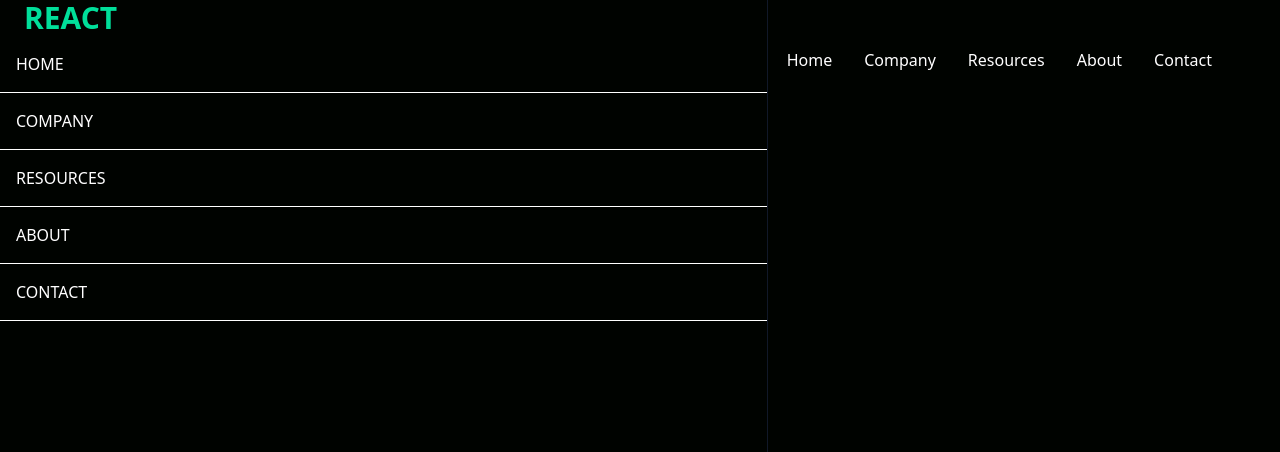
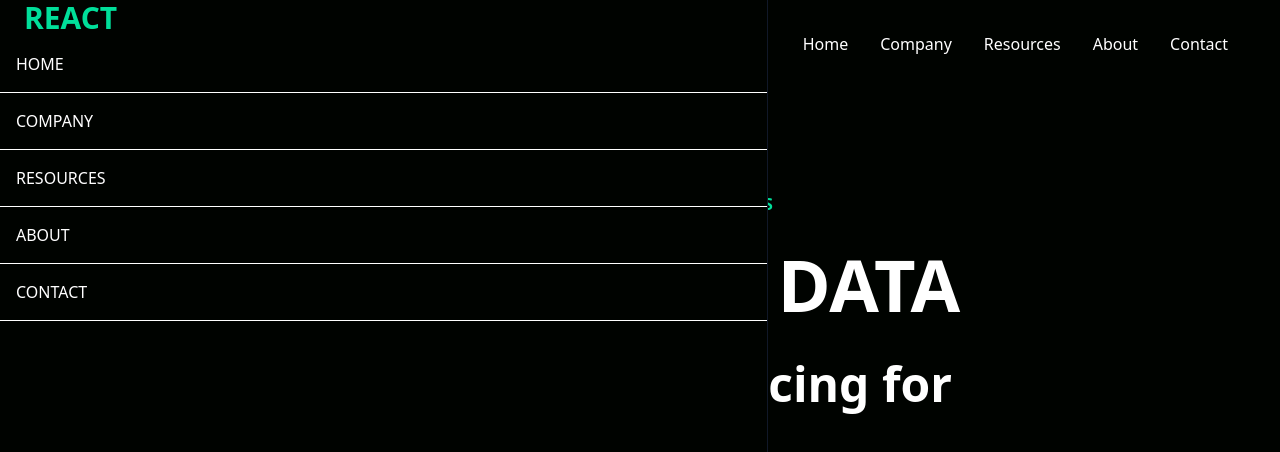
Before and after one commit to Developerfiyin/first-tailwind-project, a React (Vite) app: page / in a window 1280 px wide. Shown: the top 452 px of the page. Built offline with nearby package versions, Linux system fonts and the light colour scheme.

Commit message:
installed react-typed

```diff
--- a/package.json
+++ b/package.json
@@ -14,6 +14,7 @@
     "react": "^19.1.1",
     "react-dom": "^19.1.1",
     "react-icons": "^5.5.0",
+    "react-typed": "^2.0.12",
     "tailwindcss": "^4.1.16"
   },
   "devDependencies": {
--- a/src/Components/Hero.jsx
+++ b/src/Components/Hero.jsx
@@ -1,11 +1,16 @@
+import { ReactTyped } from "react-typed"
+
 const Hero = () => {
     return (
         <div className="text-white">
-      <div className="mt-[60px] max-w-[800px] h-screen w-full text-center flex flex-col" >
-              <p className="text-[#00df9a]">GROWING WITH DATA ANALYTICS </p>
-              <h1 className="text-white ">GROW WITH DATA</h1>
-                <p>Fast, flexible financing for </p>
-        </div>
+      <div className="max-w-[800px] mt-24 mx-auto h-screen w-full text-center flex flex-col" >
+              <p className="text-[#00df9a] p-2 font-bold">GROWING WITH DATA ANALYTICS </p>
+              <h1 className="font-bold md:text-7xl sm:text-6xl text-4xl md:py-6 ">GROW WITH DATA</h1>
+                <p className="p-4 md:text-5xl text-lg sm:text-4xl font-bold">Fast, flexible financing for </p>
+
+                <ReactTyped className="p-4 md:text-5xl text-lg sm:text-4xl font-bold"
+                strings={["BTC", "BTC", "SASS"]} typeSpeed={120} backSpeed={140} loop/>
+           </div>
 
 
         </div>
--- a/src/Components/Navbar/Navbar.jsx
+++ b/src/Components/Navbar/Navbar.jsx
@@ -12,7 +12,7 @@ const Navbar = () => {
     <>
       <div className='text-white max-w-[1240px] flex items-center mx-auto p-4 justify-between'>
       <h1 className='text-[#00df9a] text-3xl font-bold'>REACT.</h1>
-         <ul className=' p-4 hidden md:flex'>
+         <ul className='hidden md:flex'>
             <li className='p-4'>Home</li>
             <li className='p-4'>Company</li>
             <li className='p-4'>Resources </li>
@@ -22,7 +22,7 @@ const Navbar = () => {
             <div onClick={handleClick} className='block md:hidden ' >
                  {!nav ? <AiOutlineMenu size={25}/> : <AiOutlineClose size={25}/> }</div>
 
-                     <div className={!nav ? ' fixed border-r h-full top-0 left-0 w-[60%] border-r-gray-900 bg-[#000300]' : 'fixed  -left-full'}>
+                     <div className={!nav ? 'fixed border-r h-full top-0 left-0 w-[60%] border-r-gray-900 bg-[#000300]' : 'fixed -left-full'}>
                       <h1 className='text-3xl text-[#00df9a]  font-bold mx-6'>REACT</h1>
                       <ul className='uppercase'>
                           <li className='p-4 border-b border-grey-700'>Home</li>
```
Also changed, not shown: 1 other file (tests, documents, lock files or other folders).
